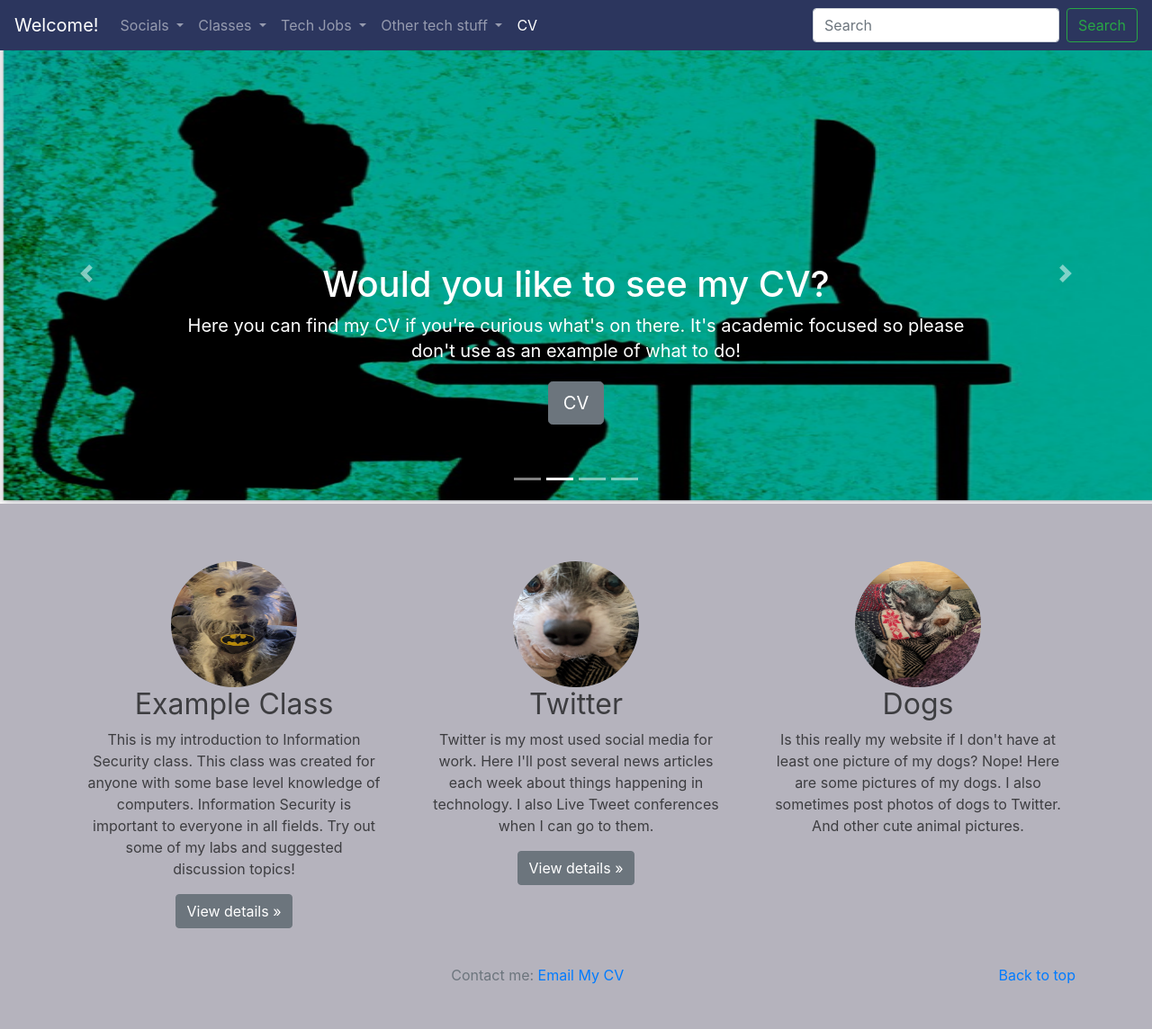
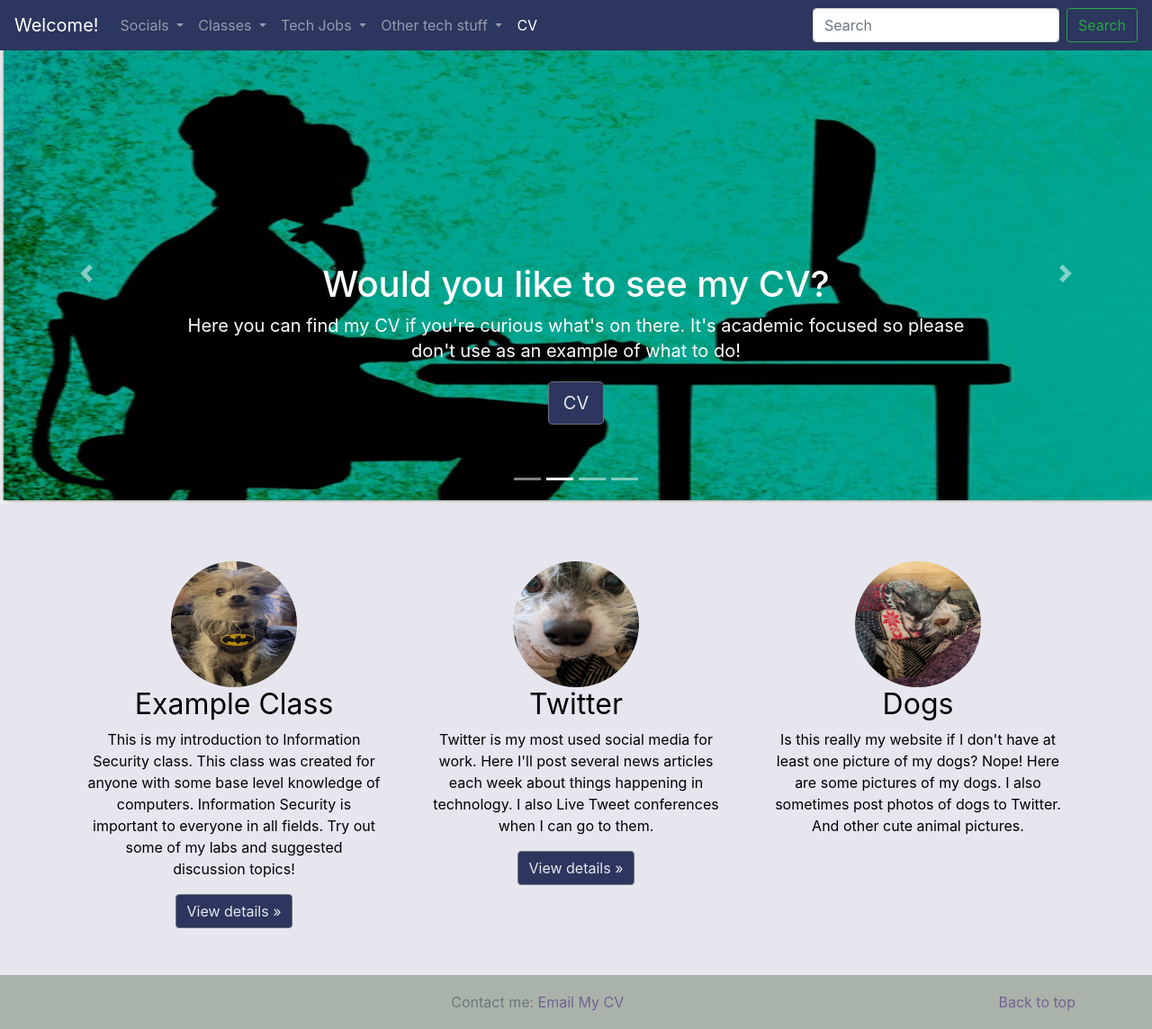
Before and after one commit to aholdengouveia/aholdengouveia.github.io, a Jekyll site: the page built from index.html, in a window 1280 px wide and 1144 px high. Shown: the whole window at 90% size. Built offline with Jekyll 4.4.1, drawn with Linux system fonts in a browser that asks for light colours; nearby versions of some CDN libraries.

Commit message:
updated css for new colour scheme and layouts

```diff
--- a/css/carousel.css
+++ b/css/carousel.css
@@ -1,14 +1,14 @@
 /* GLOBAL STYLES
 -------------------------------------------------- */
 /* Padding below the footer and lighter body text */
-
+/*
 body {
   padding-top: 3rem;
   padding-bottom: 3rem;
   color: #3d3d40;
   background-color: #b5b3bd
 }
-
+*/
 
 /* CUSTOMIZE THE CAROUSEL
 -------------------------------------------------- */
--- a/css/stylesheet.css
+++ b/css/stylesheet.css
@@ -1,10 +1,42 @@
 body {
     padding-top: 3rem;
     padding-bottom: 3rem;
-    color: #3d3d40;
-    background-color: #b5b3bd
+    color: #000000;
+    background-color: #e7e6ef;
   }
 
+  /*links throughout site unless otherwise specified*/
+
+  /* unvisited link */
+  a:link {
+    color: #726192;
+  }
+  /* visited link */
+  a:visited {
+    color: #7c8982;
+  }
+  /* mouse over link */
+  a:hover {
+    color: #cdfff9;
+  }
+  /* selected link */
+  a:active {
+    color: #8d9e6d;
+  }
+
+  /*buttons both primary and secondary */
+  .btn-primary, .btn-primary:hover, .btn-primary:active, .btn-primary:visited {
+    background-color: #2c365e !important;
+    color: #e7e6ef !important;
+}
+.btn-secondary, .btn-outline-secondary, .btn-secondary:hover, .btn-secondary:active, .btn-secondary:visited {
+    background-color: #2c365e !important;
+    color: #e7e6ef !important;
+}
+
+
+  /*jumbotron is the wide header being used on the courses and materials page
+  */
 .jumbotron {
     padding-top: 6rem;
     padding-bottom: 6rem;
@@ -25,6 +57,9 @@ body {
     max-width: 40rem;
   }
 
+
+  /*being used to work with the layout on the classes page to look like a portfolio
+  */
   .album {
     min-height: 50rem; /* Can be removed; just added for demo purposes */
     padding-top: 3rem;
@@ -47,3 +82,78 @@ body {
   .card-text {
     font-size: 85%;
   }
+
+/*side bar info for the courses page and classeslayout
+*/
+  #wrapper {
+    padding-left: 150px;
+    transition: all 0.4s ease 0s;
+    background: #90899a;
+    padding:15px;
+  }
+
+  #sidebar-wrapper {
+   /* margin-left: -150px;*/
+   /* left: 150px;*/
+    /*width: 150px;*/
+    /*position: fixed;*/
+    background: #90899a;
+    height: 100%;
+    overflow-y: auto;
+    z-index: 1000;
+    transition: all 0.4s ease 0s;
+    padding:15px;
+
+  }
+
+  .sidebar-nav {
+    /*position: absolute;*/
+    /*height: 100%;*/
+    top: 0;
+    width:100%;
+    list-style: none;
+    /*margin: 0;*/
+    padding-left: 0;
+  }
+
+  .sidebar-nav li {
+    line-height: 40px;
+    text-indent: 20px;
+  }
+  .sidebar-nav li a {
+    color: #040404;
+    display: block;
+    text-decoration: none;
+  }
+
+  .sidebar-nav li a:hover {
+    color: #fff;
+    background: rgba(255,255,255,0.2);
+    text-decoration: none;
+  }
+
+  .sidebar-nav li a:active,
+.sidebar-nav li a:focus {
+  text-decoration: none;
+}
+
+.sidebar-nav > .sidebar-brand {
+  height: 65px;
+  line-height: 60px;
+  font-size: 18px;
+
+}
+
+.sidebar-nav > .sidebar-brand a {
+    color: #040404;
+}
+
+/*Sticky footer*/
+.footer {
+    position: fixed;
+    background-color: #aab3aa;
+    bottom: 0;
+    width: 100%;
+    height: 60px; /* Set the fixed height of the footer here */
+    line-height: 60px; /* Vertically center the text there */
+  }
```
